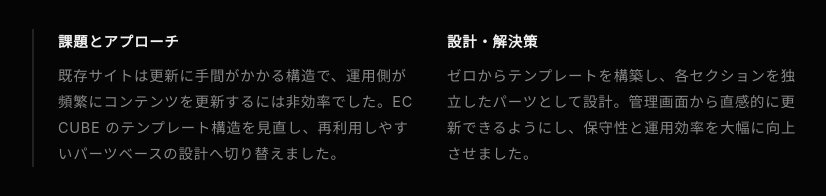
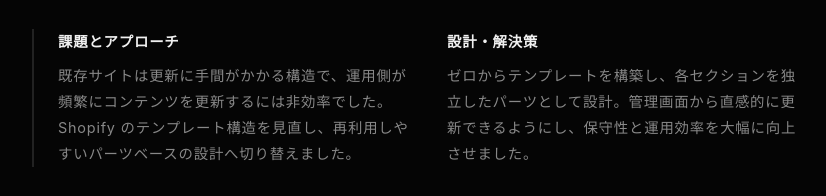
Before and after one commit to abe-work/portfolio, a plain HTML site: page index.html in a window 1280 px wide. Shown: the part 2424-2620 px from the top of the page, without its empty margins (222-1048 px from the left). Drawn offline with Linux system fonts and the light colour scheme; a web font is replaced by a local one.

Commit message:
Update content to reflect Shopify template changes

```diff
--- a/index.html
+++ b/index.html
@@ -120,7 +120,7 @@
           <div class="work-details">
             <div class="detail-block">
               <h5>課題とアプローチ</h5>
-              <p>既存サイトは更新に手間がかかる構造で、運用側が頻繁にコンテンツを更新するには非効率でした。EC CUBE のテンプレート構造を見直し、再利用しやすいパーツベースの設計へ切り替えました。</p>
+              <p>既存サイトは更新に手間がかかる構造で、運用側が頻繁にコンテンツを更新するには非効率でした。Shopify のテンプレート構造を見直し、再利用しやすいパーツベースの設計へ切り替えました。</p>
             </div>
             <div class="detail-block">
               <h5>設計・解決策</h5>
```
